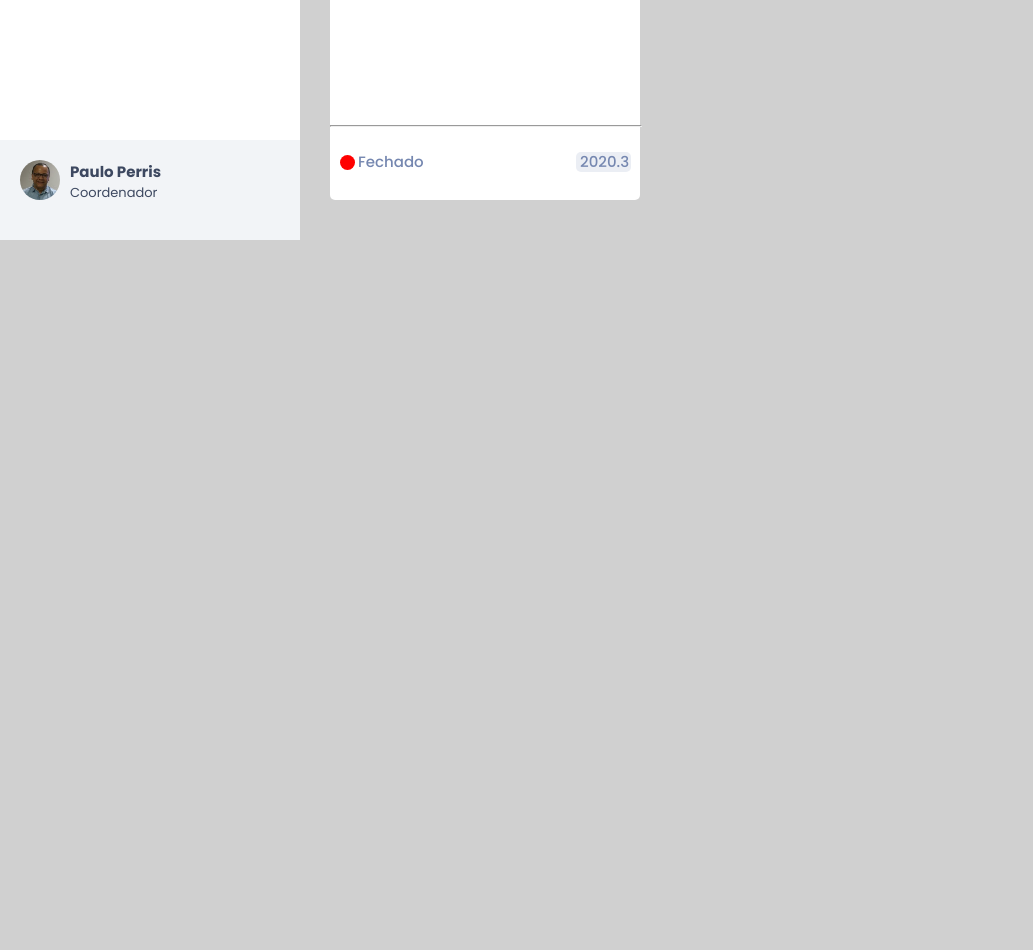
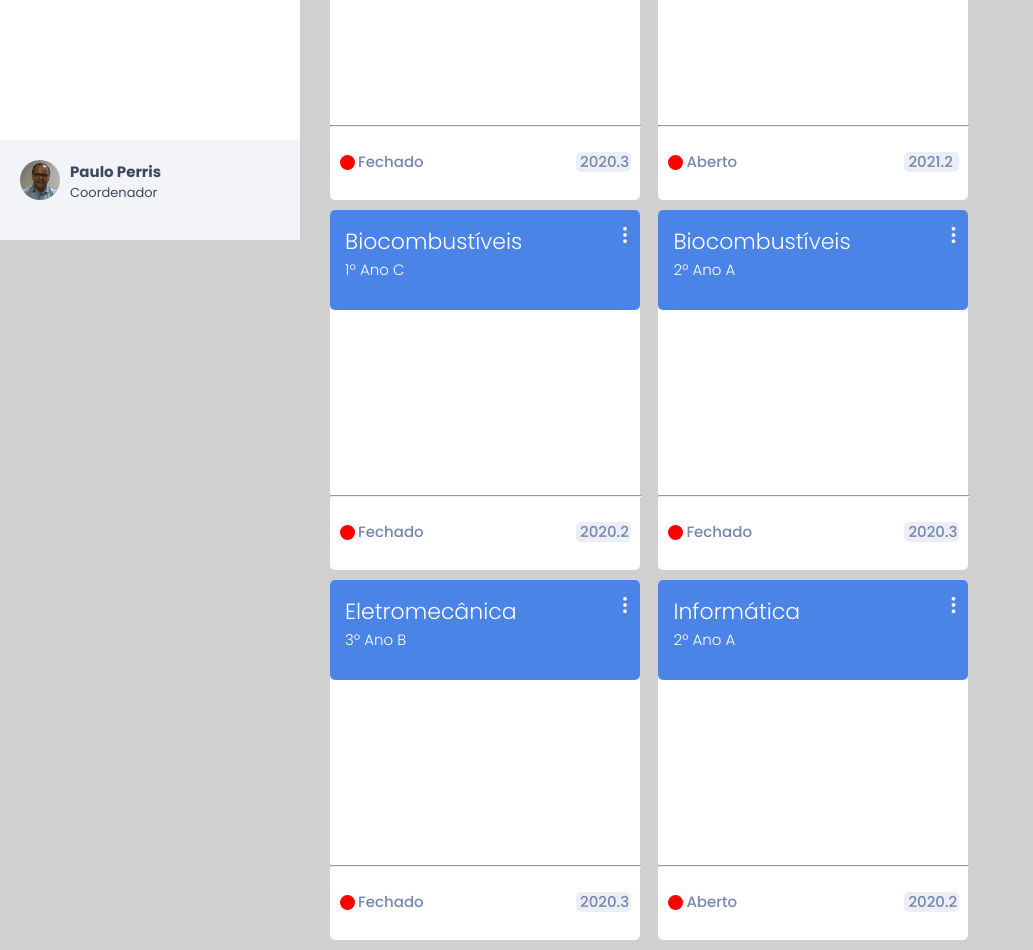
Before and after one commit to jonatasfbastos/sava_front, a React (Create React App) app: page /conselho_de_classe in a window 1280 px wide. Shown: the part 560-1510 px from the top of the page, without its empty margins (0-1033 px from the left). Before the commit the page ends 800 px from the top, so only its background shows below. Built offline with nearby package versions, Linux system fonts and the light colour scheme.

Commit message:
SI-2 adding more fake data to class council cards

```diff
--- a/src/components/card/card.jsx
+++ b/src/components/card/card.jsx
@@ -20,7 +20,37 @@ const cardItems = [
       classYear: "3º Ano B",
       status: "Fechado",
       quarter: "2020.3"
-  }
+  },
+	{
+		subject: "Eletromecânica",
+		classYear: "1º Ano C",
+		status: "Aberto",
+		quarter: "2021.2"
+	},
+	{
+		subject: "Biocombustíveis",
+		classYear: "1º Ano C",
+		status: "Fechado",
+		quarter: "2020.2"
+	},
+	{
+		subject: "Biocombustíveis",
+		classYear: "2º Ano A",
+		status: "Fechado",
+		quarter: "2020.3"
+	},
+	{
+		subject: "Eletromecânica",
+		classYear: "3º Ano B",
+		status: "Fechado",
+		quarter: "2020.3"
+	},
+	{
+		subject: "Informática",
+		classYear: "2º Ano A",
+		status: "Aberto",
+		quarter: "2020.2"
+	},
 ]
 
 const Card = () => {
```
